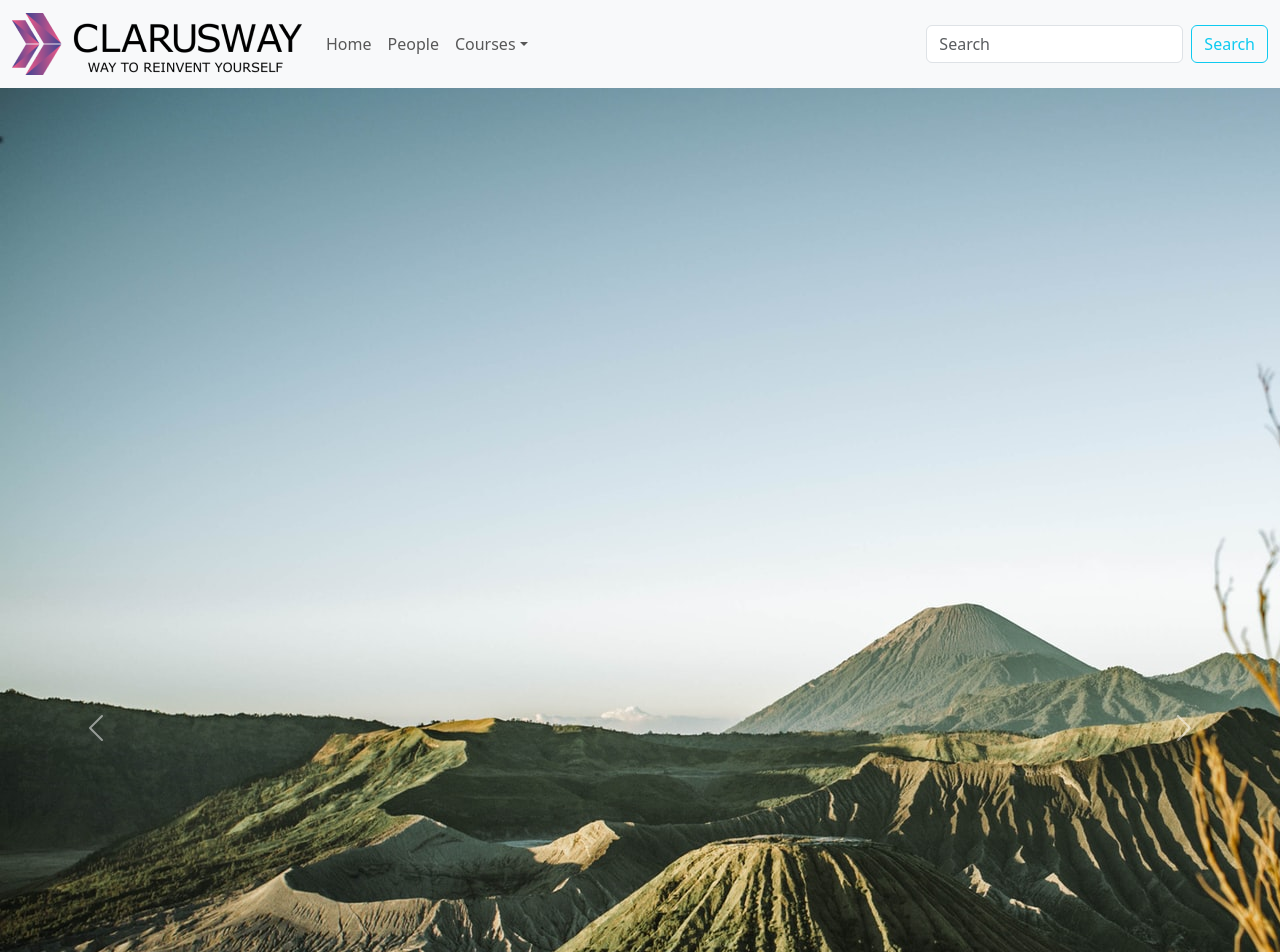
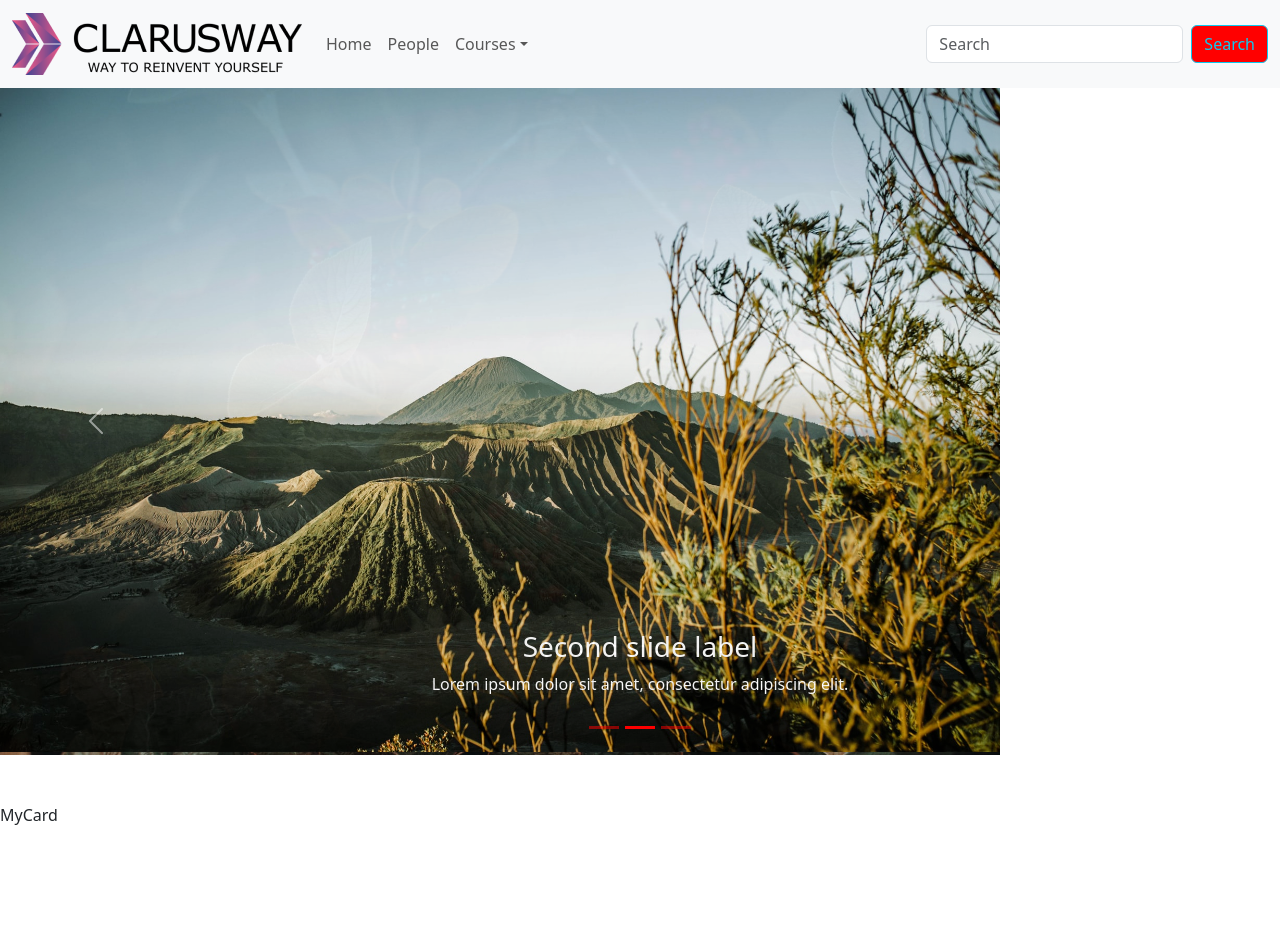
Before and after one commit to KazimAkyol/REACT, a React (Create React App) app in the folder class-notes/RC-03-React-Bootstrap/: page / in a window 1280 px wide. Shown: the top 952 px of the page. After the commit the page ends 827 px from the top, so only its background shows below. Built offline with nearby package versions, Linux system fonts and the light colour scheme.

Commit message:
9.commit

```diff
--- a/class-notes/RC-03-React-Bootstrap/src/App.js
+++ b/class-notes/RC-03-React-Bootstrap/src/App.js
@@ -1,15 +1,21 @@
-import React from 'react'
+import React from "react";
 import "bootstrap/dist/css/bootstrap.min.css";
-import MyNavbar from './components/MyNavbar';
-import Slider from './components/Slider';
+import MyNavbar from "./components/MyNavbar";
+import Slider from "./components/Slider";
+import MyCard from "./components/MyCard";
+
+import dataA from "./data";
 
 const App = () => {
   return (
     <div>
-    <MyNavbar/>
-    <Slider/>
+      <MyNavbar />
+
+      <Slider />
+
+      <MyCard veri={dataA} />
     </div>
-  )
-}
+  );
+};
 
-export default App
+export default App;
--- a/class-notes/RC-03-React-Bootstrap/src/components/MyCard.jsx
+++ b/class-notes/RC-03-React-Bootstrap/src/components/MyCard.jsx
@@ -1,6 +1,9 @@
 import React from 'react'
 
-const MyCard = () => {
+const MyCard = ({veri}) => {
+
+    console.log(veri);
+
   return (
     <div>MyCard</div>
   )
--- a/class-notes/RC-03-React-Bootstrap/src/components/Slider.jsx
+++ b/class-notes/RC-03-React-Bootstrap/src/components/Slider.jsx
@@ -5,25 +5,27 @@ import resim1 from "../img/slider01.jpg";
 import resim2 from "../img/slider02.jpg";
 import resim3 from "../img/slider03.jpg";
 
+import "./buton.css";
+
 const Slider = () => {
   return (
-    <Carousel>
+    <Carousel className="mb-5 carousel-fade">
       <Carousel.Item>
-        <img src={resim1} alt="" />
+        <img src={resim1} width="1000px" alt="" />
         <Carousel.Caption>
           <h3>First slide label</h3>
           <p>Nulla vitae elit libero, a pharetra augue mollis interdum.</p>
         </Carousel.Caption>
       </Carousel.Item>
       <Carousel.Item>
-        <img src={resim2} alt="" />
+        <img src={resim2} width="1000px" alt="" />
         <Carousel.Caption>
           <h3>Second slide label</h3>
           <p>Lorem ipsum dolor sit amet, consectetur adipiscing elit.</p>
         </Carousel.Caption>
       </Carousel.Item>
       <Carousel.Item>
-        <img src={resim3} alt="" />
+        <img src={resim3} width="1000px" alt="" />
         <Carousel.Caption>
           <h3>Third slide label</h3>
           <p>
--- /dev/null
+++ b/class-notes/RC-03-React-Bootstrap/src/components/buton.css
@@ -0,0 +1,3 @@
+button {
+  background-color: red !important;
+}
```
